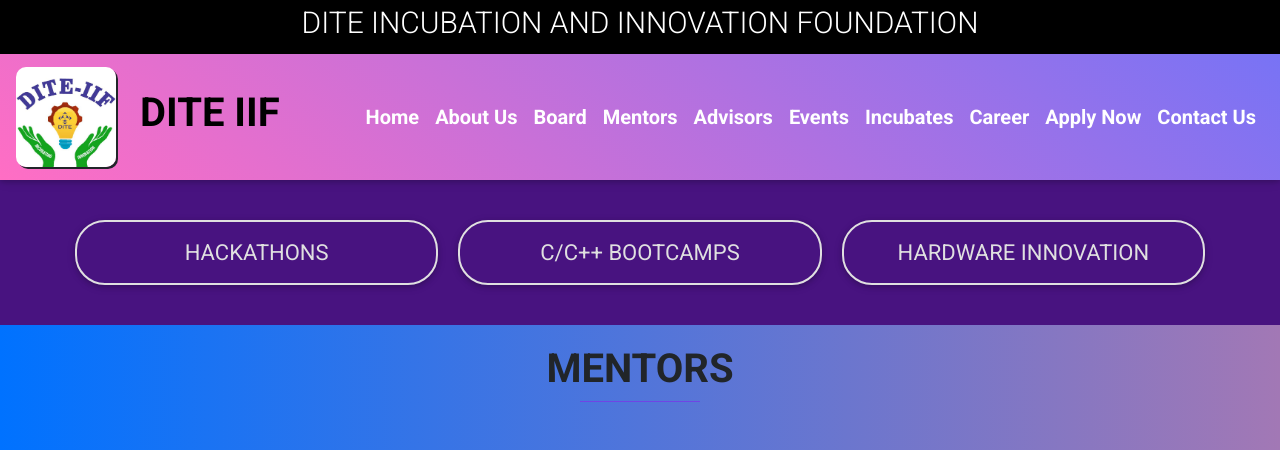
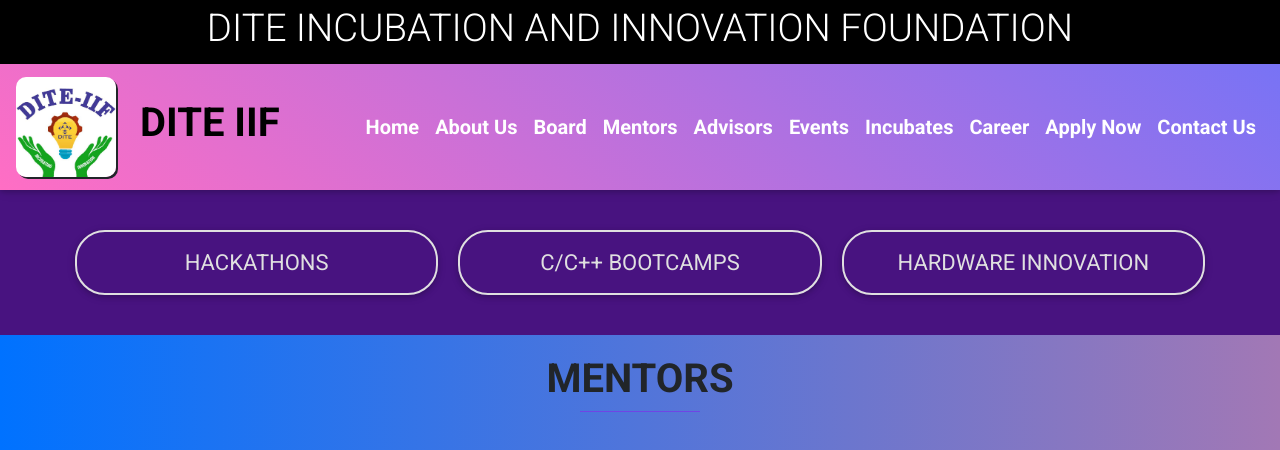
Before and after one commit to AnshumanFauzdar/incubation-website, a plain HTML site: page mentors.html in a window 1280 px wide. Shown: the top 450 px of the page. Drawn offline with nearby package versions, Linux system fonts and the light colour scheme.

Commit message:
Update mentors.html

```diff
--- a/mentors.html
+++ b/mentors.html
@@ -69,16 +69,15 @@
 
 <body>
   <!-- top header  -->
-    <header class="masthead" style=" background: black; padding: 5px; ">
-    <div class="container ">
-      <div class="row  align-items-center">
-        <div class="col-12 text-center">
-          <h1 style="color: white; font-size: 30px;" class="font-weight-light">DITE INCUBATION AND INNOVATION FOUNDATION</h1>
+  <div class="container-fluid"  style=" background: black; padding: 5px; ">
+    <div class="row  align-items-center">
+      <div class="col-12 text-center">
+        <h3 style="color: white; font-size:3vw;" class="font-weight-light">DITE INCUBATION AND INNOVATION FOUNDATION</h3>
 
-        </div>
       </div>
     </div>
-  </header>
+  </div>
+
 
 
     <!-- Top Navbar starts -->
```
